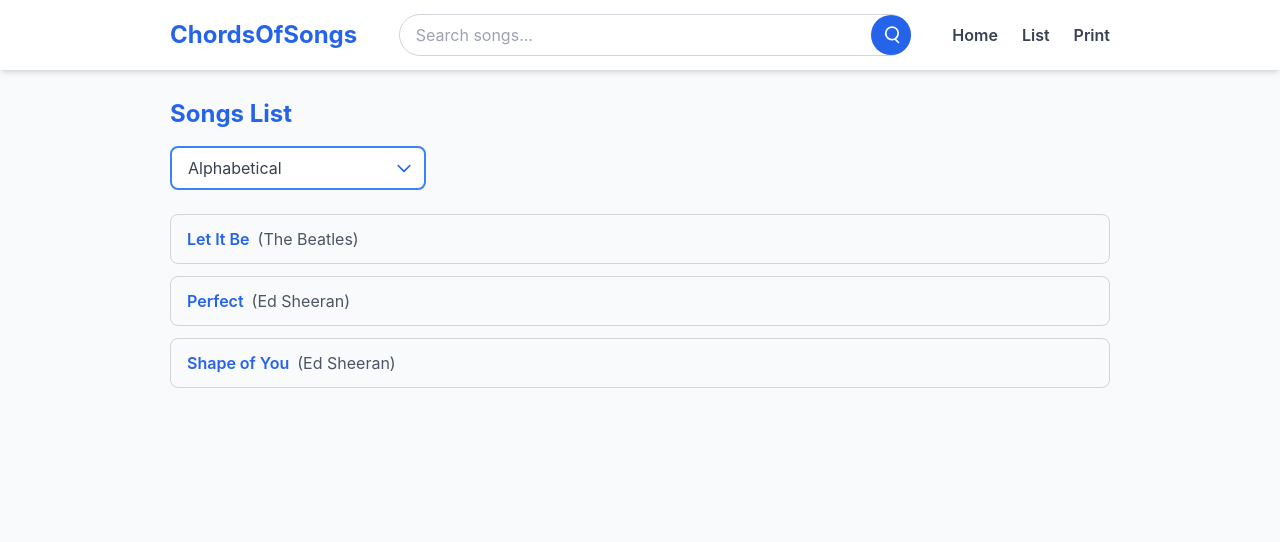
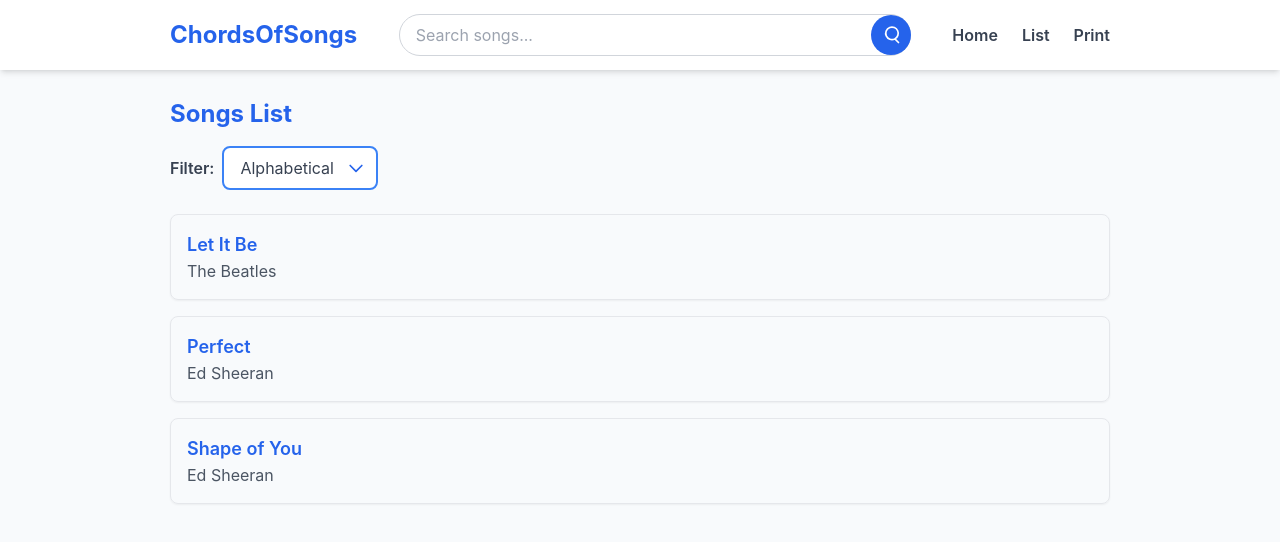
Before and after one commit to Ashish101-byte/Cords-Of-Songs, a Next.js app: page /list in a window 1280 px wide. Shown: the top 542 px of the page. Built offline with nearby package versions, Linux system fonts and the light colour scheme.

Commit message:
Update list.js

```diff
--- a/pages/list.js
+++ b/pages/list.js
@@ -44,13 +44,14 @@ const SongList = () => {
     <div className="container mx-auto px-4 md:px-20 py-6">
       <h1 className="text-2xl font-bold text-blue-600 mb-4">Songs List</h1>
 
-      {/* Dropdown Filter */}
-      <div className="mb-6">
-        <div className="relative inline-block w-full md:w-64">
+      {/* Filter Dropdown */}
+      <div className="mb-6 flex items-center space-x-2">
+        <span className="font-semibold text-gray-700">Filter:</span>
+        <div className="relative inline-block">
           <select
             value={filter}
             onChange={(e) => setFilter(e.target.value)}
-            className="w-full border-2 border-blue-500 rounded-lg px-4 py-2 pr-10 focus:outline-none focus:ring-2 focus:ring-blue-400 appearance-none bg-white text-gray-700"
+            className="border-2 border-blue-500 rounded-lg px-4 py-2 pr-10 focus:outline-none focus:ring-2 focus:ring-blue-400 appearance-none bg-white text-gray-700"
           >
             <option value="alphabetical">Alphabetical</option>
             <option value="fast-english">Fast English</option>
@@ -74,16 +75,16 @@ const SongList = () => {
         </div>
       </div>
 
-      {/* Song List - one per row */}
-      <div className="space-y-3">
+      {/* Song Cards */}
+      <div className="space-y-4">
         {filteredSongs.map((song, idx) => (
           <Link
             key={idx}
             href={`/song/${song.slug}`}
-            className="block w-full border border-gray-300 rounded-lg px-4 py-3 hover:bg-blue-50 transition"
+            className="block border border-gray-200 rounded-lg shadow-sm p-4 hover:shadow-md hover:border-blue-400 transition"
           >
-            <span className="font-semibold text-blue-600">{song.title}</span>
-            <span className="text-gray-600 ml-2">({song.artist})</span>
+            <h2 className="text-lg font-semibold text-blue-600">{song.title}</h2>
+            <p className="text-gray-600">{song.artist}</p>
           </Link>
         ))}
       </div>
```
